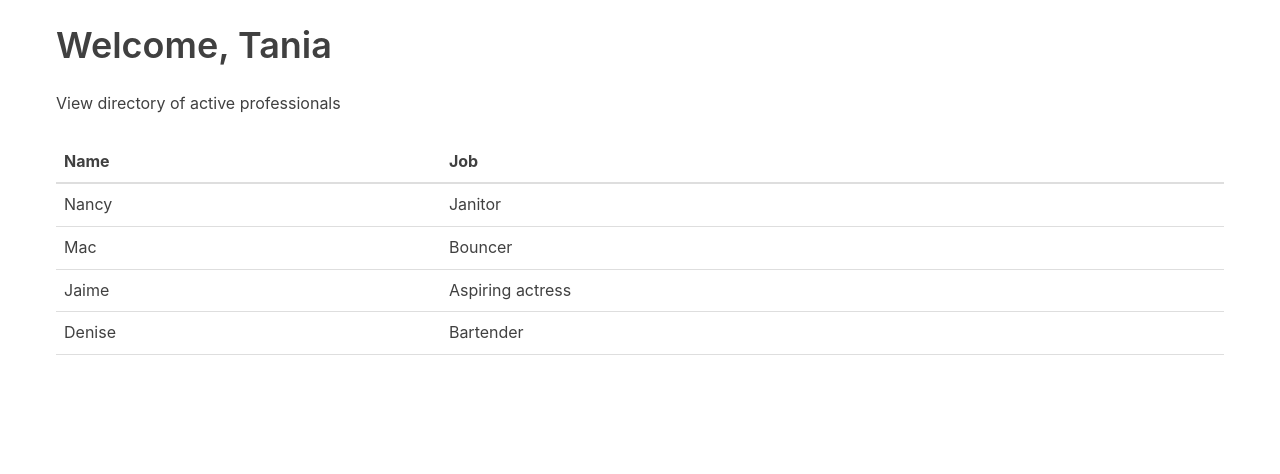
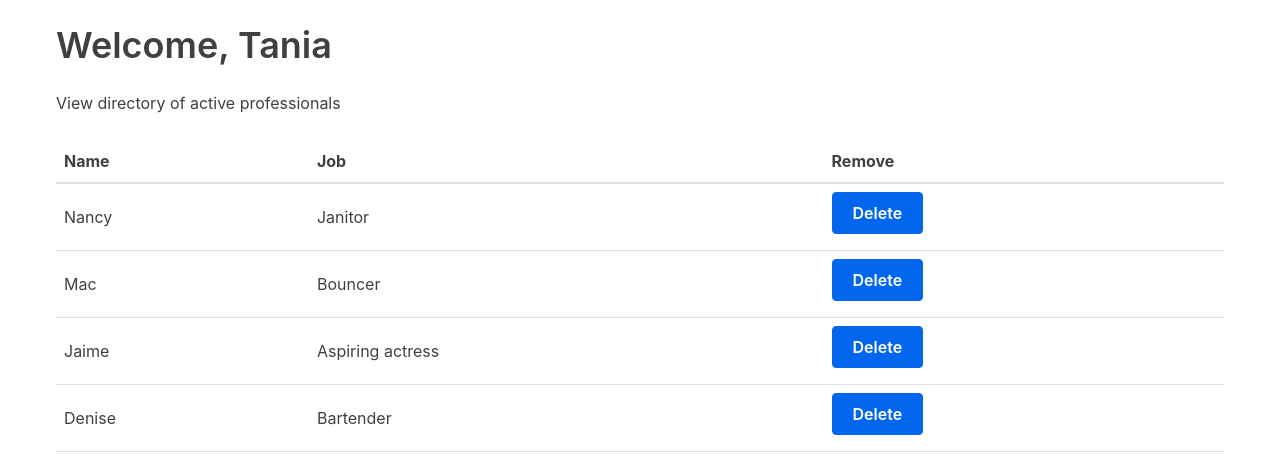
Before and after one commit to tranc99/react-directory, a React (Create React App) app: page / in a window 1280 px wide. Shown: the top 474 px of the page. Built offline with nearby package versions, Linux system fonts and the light colour scheme; the HTML template or start-up script is replaced by a standard one.

Commit message:
how do you like me now?

```diff
--- a/src/App.js
+++ b/src/App.js
@@ -47,7 +47,7 @@
           <p>View directory of active professionals</p>
         </div>
         <div className="container">
-          <Table characterData={characters} />
+          <Table characterData={characters} removeCharacter={this.removeCharacter} />
         </div>
       </React.Fragment>
     )
--- a/src/Table.js
+++ b/src/Table.js
@@ -5,12 +5,12 @@
 class Table extends Component {
   render() {
 
-    const { characterData } = this.props
+    const { characterData, removeCharacter } = this.props
 
     return (
       <table>
         <TableHeader />
-        <TableBody characterData={characterData} />
+        <TableBody characterData={characterData} removeCharacter={removeCharacter} />
       </table>
     )
   }
--- a/src/TableBody.jsx
+++ b/src/TableBody.jsx
@@ -3,12 +3,16 @@
 const TableBody = (props) => {
 
   const characters = props.characterData
+  const removeCharacter = props.removeCharacter
 
   const rows = characters.map((character, index) => {
     return (
       <tr key={index}>
         <td>{character.name}</td>
         <td>{character.job}</td>
+        <td>
+          <button onClick={() => removeCharacter(index)}>Delete</button>
+        </td>
       </tr>
     )
   })
--- a/src/TableHeader.js
+++ b/src/TableHeader.js
@@ -6,6 +6,7 @@
       <tr>
         <th>Name</th>
         <th>Job</th>
+        <th>Remove</th>
       </tr>
     </thead>
   )
```
